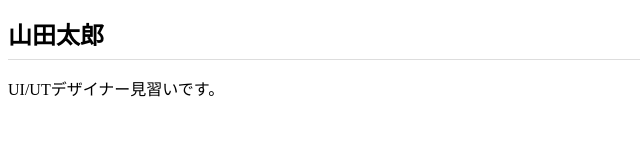
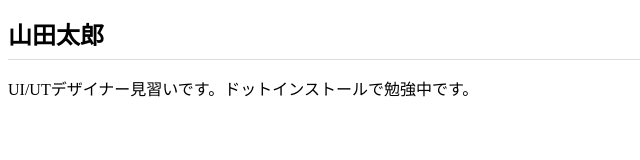
Before and after one commit to saori0105/saori0105.github.io, a plain HTML site: page index.html in a window 1280 px wide. Shown: the whole page, without its empty margins (0-640 px from the left). Drawn offline with Linux system fonts and the light colour scheme.

Commit message:
Add files via upload

```diff
--- a/index.html
+++ b/index.html
@@ -8,7 +8,7 @@
 </head>
 <body>
   <h1>山田太郎</h1>
-  <p>UI/UTデザイナー見習いです。</p>
+  <p>UI/UTデザイナー見習いです。ドットインストールで勉強中です。</p>
 
 </body>
 
```
